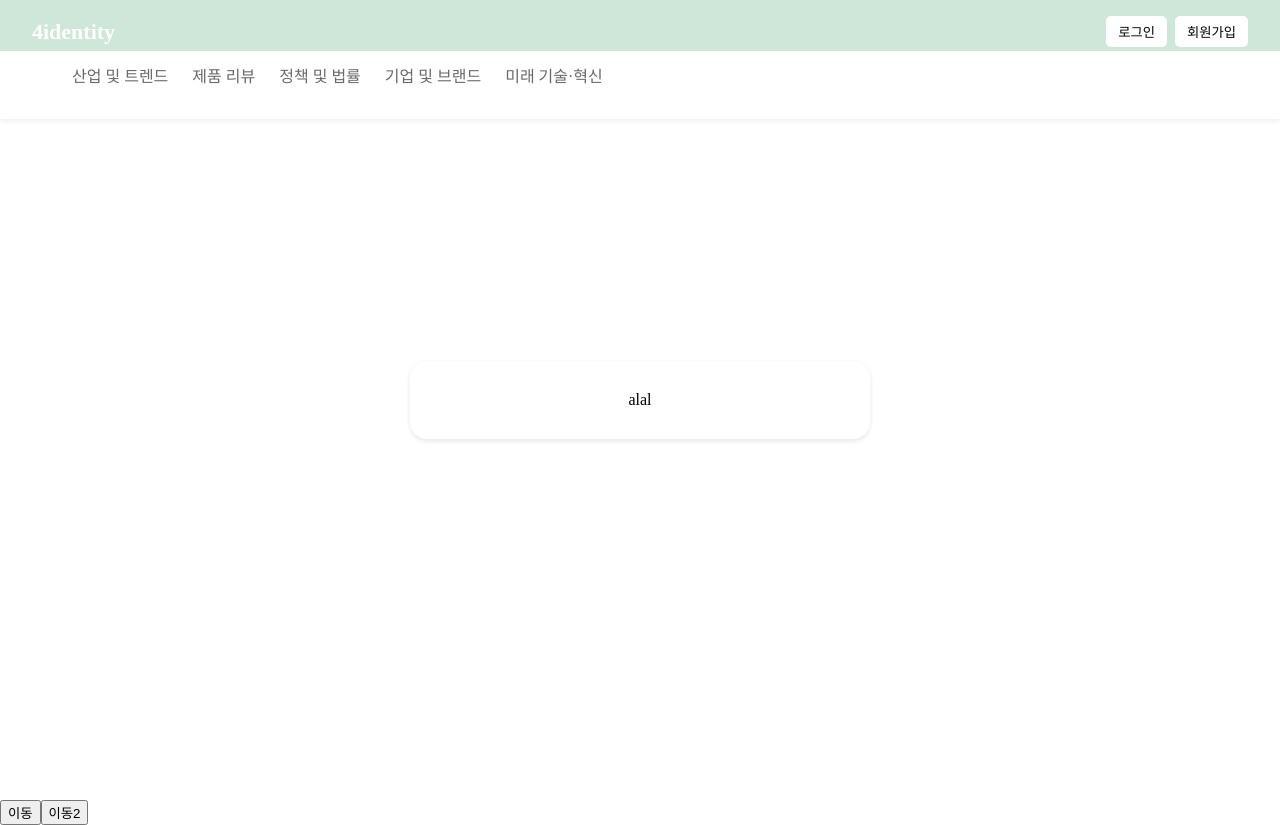
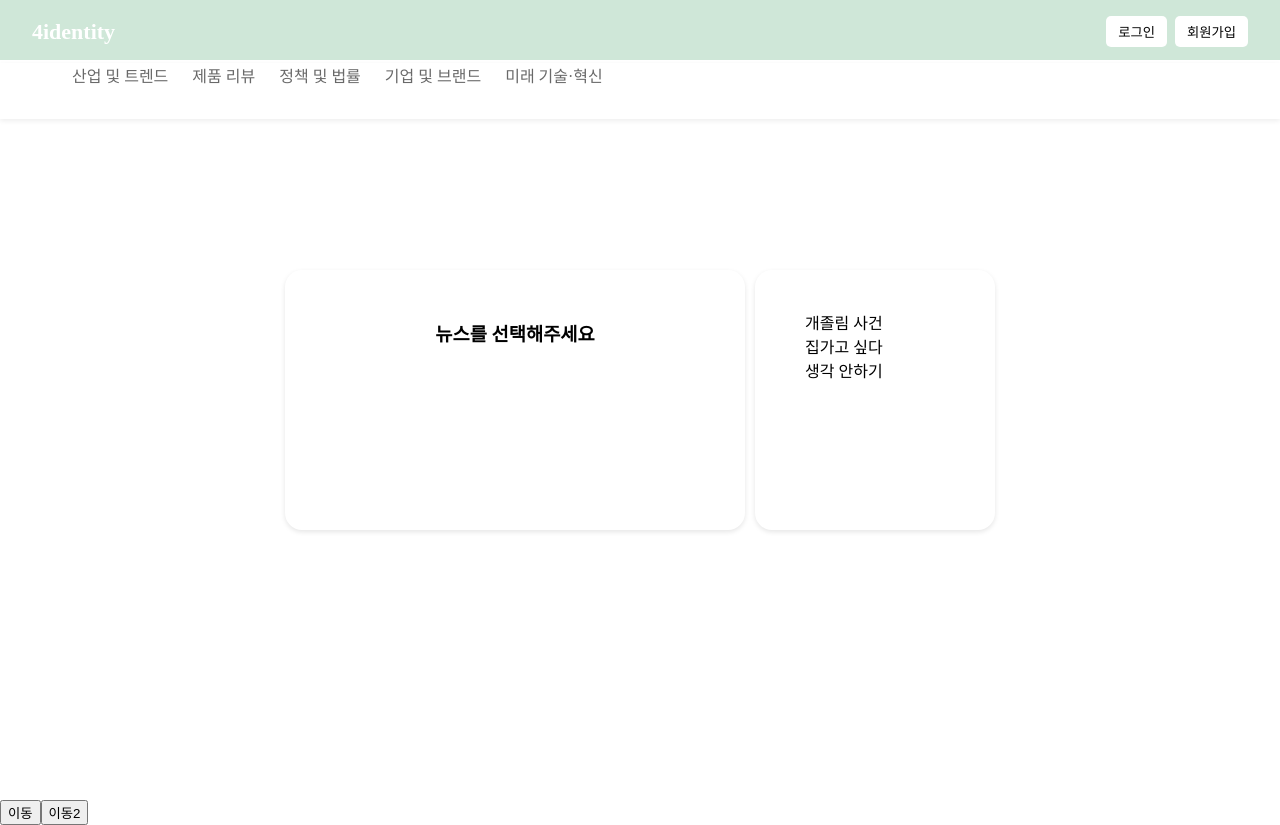
Before and after one commit to 2024-SMHRD-KDT-LangIntelligence-1/4identity, a React (Vite) app in the folder src/main/frontend/: page / in a window 1280 px wide. Built offline with nearby package versions, Linux system fonts and the light colour scheme.

Commit message:
윤진  수정14:51

```diff
--- a/src/main/frontend/src/pages/home.jsx
+++ b/src/main/frontend/src/pages/home.jsx
@@ -1,17 +1,57 @@
-import React from "react";
+import React, { useState } from "react";
 import Header from "../components/bar.jsx";
-import SignUpPage from "./signup.jsx";
 import "../pages/index.css";
-import { Routes, Route, Link, useNavigate, Outlet } from "react-router-dom";
 
 function Testpage() {
+  const testData = [
+    {
+      title: "개졸림 사건",
+      summary: "개졸린사건이다",
+    },
+    {
+      title: "집가고 싶다",
+      summary: "집에가고싶다",
+    },
+    {
+      title: "생각 안하기",
+      summary: "흐앙",
+    },
+  ];
+
+  const [selectNews, setSelectNews] = useState(null);
+
   return (
     <>
       <main>
         <Header />
-        {/* <div className="backGreen"></div> */}
-        <div className="mainNewsBox">
-          <div className="mainNews"> alal</div>
+        <div className="home">
+          <div className="mainNewsBox">
+            <div className="mainNews">
+              {selectNews ? (
+                <>
+                  <h3>{selectNews.title}</h3>
+                  <p>{selectNews.summary}</p>
+                </>
+              ) : (
+                <h3>뉴스를 선택해주세요</h3>
+              )}
+            </div>
+            <div className="newsListBox">
+              <div className="newsList">
+                {testData.map((news, index) => (
+                  <div
+                    key={index}
+                    className={`newsListItem ${
+                      selectNews === news ? "selected" : ""
+                    }`}
+                    onClick={() => setSelectNews(news)}
+                  >
+                    {news.title}
+                  </div>
+                ))}
+              </div>
+            </div>
+          </div>
         </div>
       </main>
     </>
--- a/src/main/frontend/src/pages/index.css
+++ b/src/main/frontend/src/pages/index.css
@@ -1,6 +1,17 @@
 header {
-    height: 51px;
+  height: 60px;
   background-color: #CFE7D8;
+}
+
+main {
+  height: 100vh;
+  display: flex;
+  flex-direction: column;
+}
+
+.home {
+  height: 100vh;
+  display: flex;
 }
 
 .backGreen {
@@ -17,14 +28,47 @@ header {
 
 .mainNews{
   width: 400px;
+  height: 200px;
   padding: 30px;
   box-shadow: 0 2px 5px rgba(0,0,0,0.1);
   text-align: center;
-    border-radius: 17px
+  border-radius: 17px;
 }
 
-  main {
-    height: 100vh;
+.newsList {
+  cursor: pointer;
+  margin: 10px;
+  transition: background-color 0.3s ease;
+}
+
+.newsListBox {
+  position: relative;
+  box-shadow: 0 2px 5px rgba(0,0,0,0.1);
+  margin-left: 10px;
+  height: 200px;
+  padding: 30px;
+  border-radius: 17px;
+}
+
+.newsList {
   display: flex;
   flex-direction: column;
+  margin-left: 20px;
+  max-width: 150px;
+  width: 100%;
+  max-height: 200px;
 }
+
+.newsListItem {
+  cursor: pointer;
+  text-align: left;
+  margin-bottom: 0px;
+  width: 150px;
+  font-weight: normal;
+  position: relative;
+  transition: all 0.3s ease;
+}
+
+.newsListItem:hover {
+  background-color: #CFE7D8;
+}
```
Lines whose indentation alone changed are shown as unchanged.
